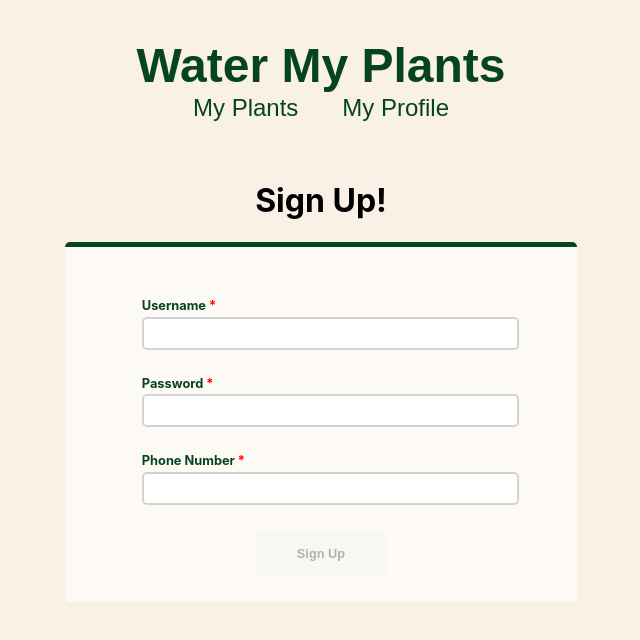
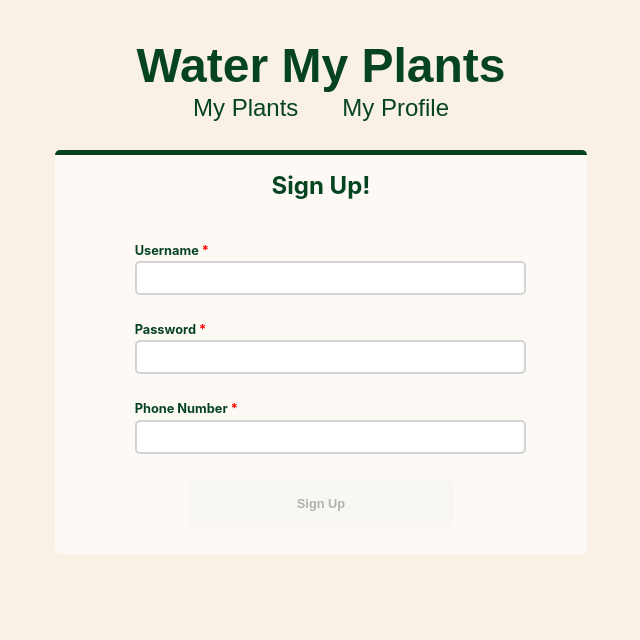
Before and after one commit to MichaelMcFaddenjr/front-end, a React (Create React App) app: page /signup in a window 1280 px wide. Shown: the top 640 px of the page, without its empty margins (319-959 px from the left). Built offline with nearby package versions, Linux system fonts and the light colour scheme; a web font is replaced by a local one.

Commit message:
Added styling for AddPlant modal

```diff
--- a/package.json
+++ b/package.json
@@ -10,6 +10,7 @@
     "react": "^17.0.2",
     "react-dom": "^17.0.2",
     "react-redux": "^7.2.4",
+    "react-responsive-modal": "^6.0.1",
     "react-router-dom": "^5.2.0",
     "react-scripts": "4.0.3",
     "redux": "^4.1.0",
--- a/src/Components/AddPlant.js
+++ b/src/Components/AddPlant.js
@@ -1,6 +1,7 @@
 import React, { useState } from 'react';
 import { useHistory } from 'react-router-dom';
 import { axiosWithAuth } from '../utils/axiosWithAuth';
+import StyledForm from '../StyledForm'
 
 //This is our add a plant form
 //Unit 2 students can build out most of this component
@@ -45,39 +46,43 @@ const AddPlant = ({ setAdd, myPlants, setMyPlants, user_id }) => {
 
   return (
     <div>
-      <h1>Add A Plant</h1>
-      <form onSubmit={handleSubmit}>
-        <label>Nickname:</label>
+      <StyledForm onSubmit={handleSubmit}>
+        <h1>Add plant</h1>
+        <label>Nickname:
           <input
             name="nickname"
             type="text"
             value={nickname}
             onChange={handleChange}
           />
-        <label>Species:</label>
+        </label>
+        <label>Species:
           <input
             name="species"
             type="text"
             value={species}
             onChange={handleChange}
           />
-        <label>Water Frequency (in days):</label>
+        </label>
+        <label>Water Frequency (in days):
           <input
             name="h2o_frequency"
             type="number"
             value={h2o_frequency}
             onChange={handleChange}
           />
-        <label>Image (URL):</label>
+        </label>
+        <label>Image (URL):
           <input
             name="image"
             type="text"
             value={image}
             onChange={handleChange}
           />
-        <button onClick={handleSubmit}>Add Plant</button>
-        <button onClick={handleCancel}>Cancel</button>
-      </form>
+        </label>
+        <button id='add-button' onClick={handleSubmit}>Add Plant</button>
+        <button id='cancel-button' onClick={handleCancel}>Cancel</button>
+      </StyledForm>
     </div>
   );
 }
--- a/src/Components/PlantPage/MyPlants.js
+++ b/src/Components/PlantPage/MyPlants.js
@@ -2,6 +2,9 @@ import React, { useEffect, useState } from 'react';
 import { axiosWithAuth } from '../../utils/axiosWithAuth.js';
 import Plant from './Plant'
 import AddPlant from '../AddPlant.js';
+import 'react-responsive-modal/styles.css';
+import { Modal } from 'react-responsive-modal';
+import '../../Modal.css';
 
 //this page will render all of the users plant cards.
 //There should be an add plant button.
@@ -9,7 +12,8 @@ import AddPlant from '../AddPlant.js';
 const MyPlants = () => {
 
     const [myPlants, setMyPlants] = useState([]);
-    const [add, setAdd] =useState(false);
+    const [add, setAdd] = useState(false);
+    const [open, setOpen] = useState(false);
     const user_id = localStorage.getItem('user_id');
 
 
@@ -29,17 +33,40 @@ const MyPlants = () => {
 
     const onClickAdd = (e) =>{
         setAdd(!add);
+        setOpen(true);
+    }
+
+    const onCloseModal = () => {
+        setOpen(false);
+        setAdd(!add);
     }
 
   return (
     <div>
         <h1>My Plants</h1>
-    { add ? (
-        <AddPlant setAdd={setAdd} myPlants={myPlants} setMyPlants={setMyPlants} user_id={user_id}/> )
+
+        { add ? (
+            <Modal
+                open={open}
+                onClose={onCloseModal}
+                center
+                classNames={{modal: 'customModal'}}
+                // closeIcon={null}
+            >
+                <AddPlant
+                    setAdd={setAdd}
+                    myPlants={myPlants}
+                    setMyPlants={setMyPlants}
+                    user_id={user_id}
+                />
+            </Modal>)
         : null}
+
         { add ? null : (<button onClick={onClickAdd}>Add Plant</button>) }
+
         {myPlants.map(plant=>
             <Plant plant={plant} setMyPlants={setMyPlants} myPlants={myPlants}/>)}
+
     </div>
 );
 };
--- a/src/Components/SignUp.js
+++ b/src/Components/SignUp.js
@@ -4,6 +4,7 @@ import * as yup from 'yup';
 import schema from '../Validation/signUpFormSchema';
 import { useHistory } from 'react-router';
 import StyledForm from '../StyledForm';
+import '../SignUp.css';
 
 //this is a simple form unit 2 can build
 //only need a username, phone number and password
@@ -73,9 +74,9 @@ const SignUp = () => {
   }, [user])
 
   return (
-    <div id='form-container'>
+    <div className='form-container'>
+      <StyledForm id='sign-up-form' onSubmit={handleSubmit}>
       <h1>Sign Up!</h1>
-      <StyledForm id='sign-up-form' onSubmit={handleSubmit}>
         <label>Username<span> *</span>
           <input
             type='text'
--- /dev/null
+++ b/src/Modal.css
@@ -0,0 +1,5 @@
+.customModal {
+    background-color: rgba(255, 0, 0, 0);
+    width: 60%;
+    box-shadow: none;
+  }
--- /dev/null
+++ b/src/SignUp.css
@@ -0,0 +1,4 @@
+.form-container {
+  width: 40%;
+  margin: 0 auto;
+}
--- a/src/StyledForm.js
+++ b/src/StyledForm.js
@@ -10,8 +10,11 @@ const StyledForm = styled.form`
     color: #064420;
     border-top: 5px solid #064420;
     border-radius: 5px;
-    width: 40%;
-    margin: 0 auto;
+    margin: -2%;
+
+    h1 {
+        font-size: 1.5rem;
+    }
 
     label:first-child {
         margin-top: 10%;
@@ -45,10 +48,22 @@ const StyledForm = styled.form`
         font-weight: bold;
         border: none;
         font-size: .8rem;
+        width: 50%;
+        border-radius: 5px;
 
         &:hover {
-            cursor: hand;
+            cursor: pointer;
+            opacity: 0.5;
         }
+    }
+
+    #add-button {
+        background-color: #e4efe7;
+        margin-bottom: 0;
+    }
+
+    #cancel-button {
+        background-color: #ffb4b4;
     }
 
     .form-errors {
```
Also changed, not shown: 1 other file (tests, documents, lock files or other folders). Lines whose indentation alone changed are shown as unchanged.
